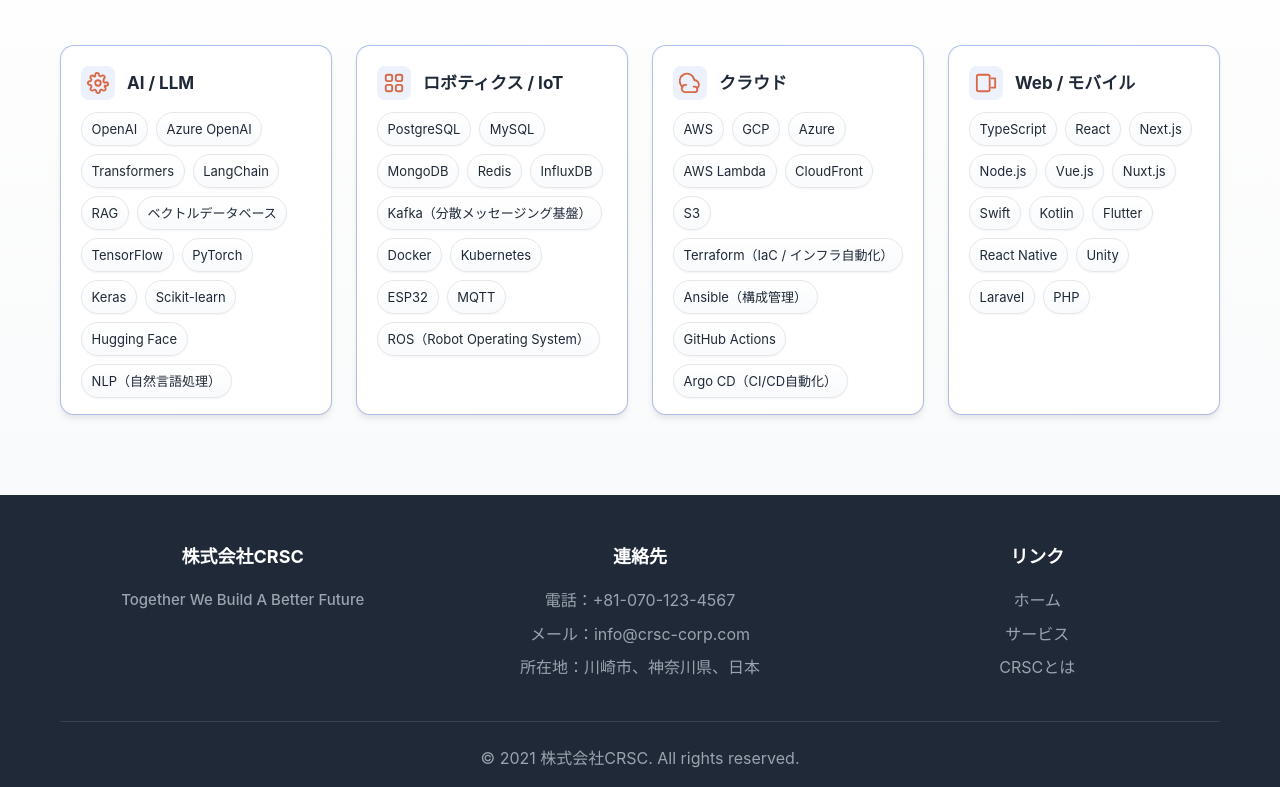
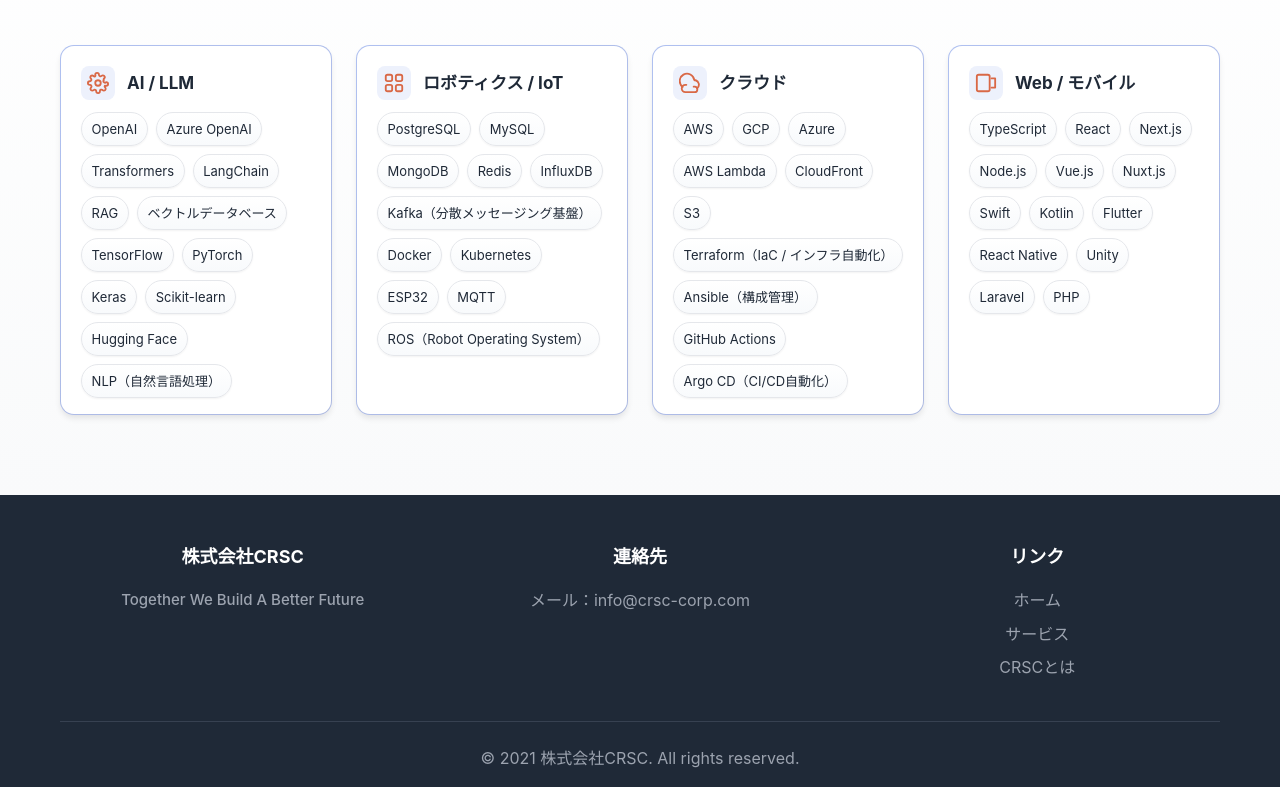
Before and after one commit to nguyenvanan2730/crsc, a website: page index.html in a window 1280 px wide. Shown: the part 2207-2994 px from the top of the page. Drawn offline with Linux system fonts and the light colour scheme.

Commit message:
Remove outdated contact information from footer section for accuracy

```diff
--- a/index.html
+++ b/index.html
@@ -334,9 +334,7 @@
                 <div class="footer-section">
                     <h4 data-ja="連絡先" data-en="Contact">連絡先</h4>
                     <ul class="footer-contact">
-                        <li><span data-ja="電話：+81-070-123-4567" data-en="Phone: +81-070-123-4567">電話：+81-070-123-4567</span></li>
                         <li><span data-ja="メール：info@crsc-corp.com" data-en="Email: info@crsc-corp.com">メール：info@crsc-corp.com</span></li>
-                        <li><span data-ja="所在地：川崎市、神奈川県、日本" data-en="Address: Kawasaki City, Kanagawa, Japan">所在地：川崎市、神奈川県、日本</span></li>
                     </ul>
                 </div>
                 <div class="footer-section">
```
